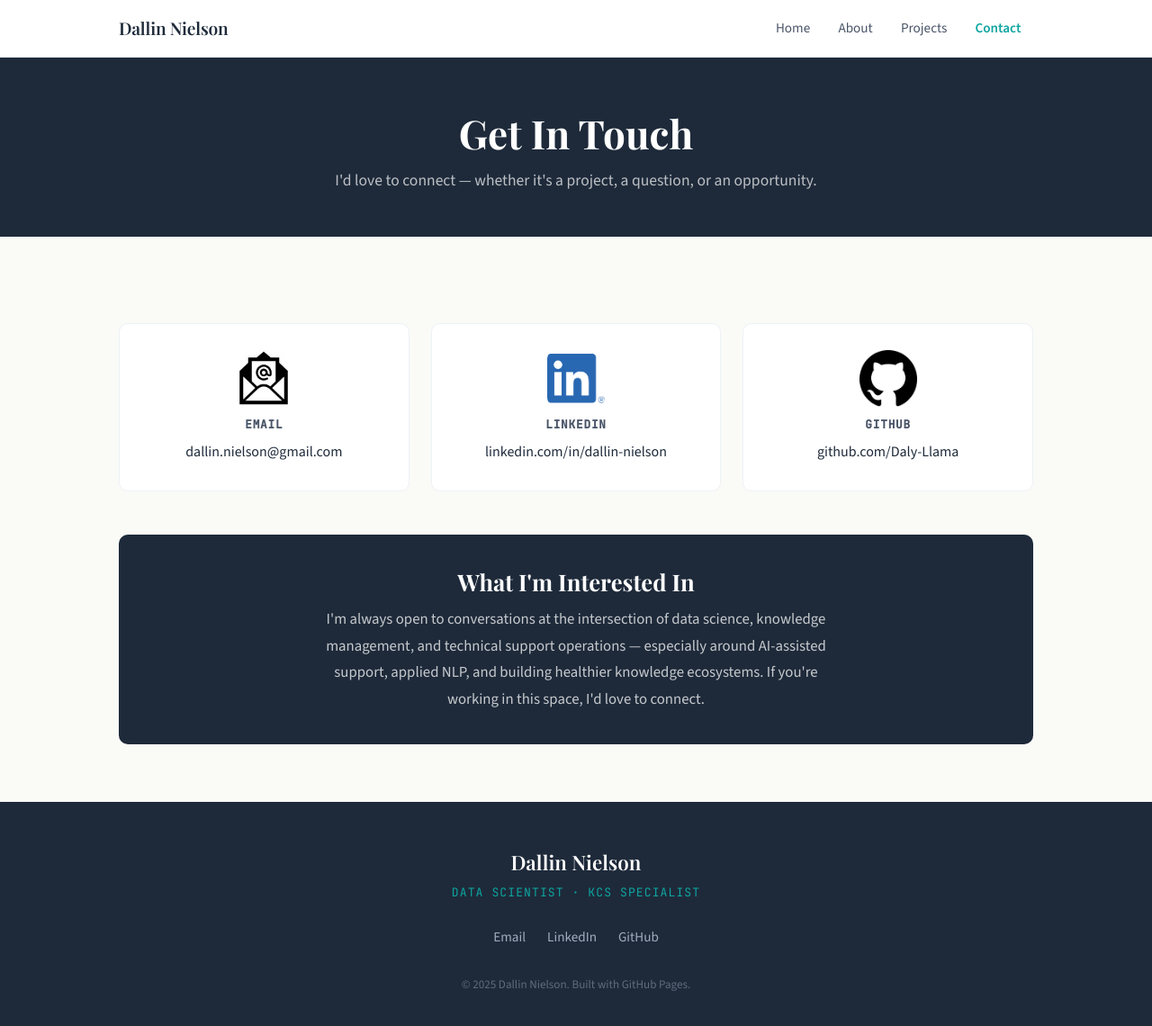
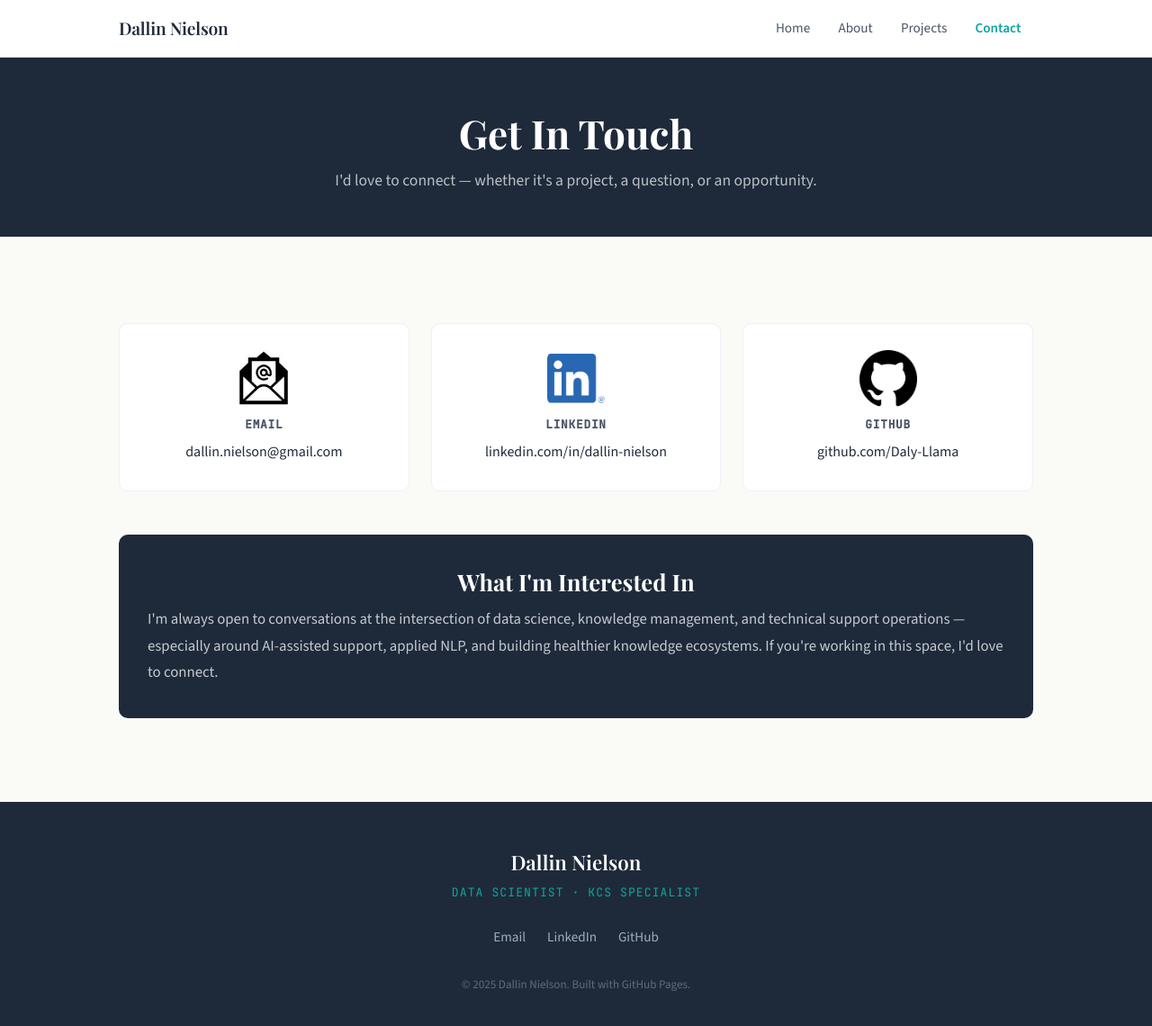
Before and after one commit to Daly-Llama/Daly-Llama.github.io, a Jekyll site: the page built from contact.md, in a window 1280 px wide and 1154 px high. Shown: the top 1140 px of the window at 90% size. Built offline with Jekyll 4.4.1, drawn with Linux system fonts in a browser that asks for light colours.

Commit message:
Update style.css

```diff
--- a/assets/css/style.css
+++ b/assets/css/style.css
@@ -626,9 +626,8 @@ hr {
 
 .contact-note p {
   color: rgba(255,255,255,0.75);
-  max-width: 560px;
-  margin: 0 auto;
   font-size: 1.05rem;
+  text-align: left;
 }
 
 .icon {
```
